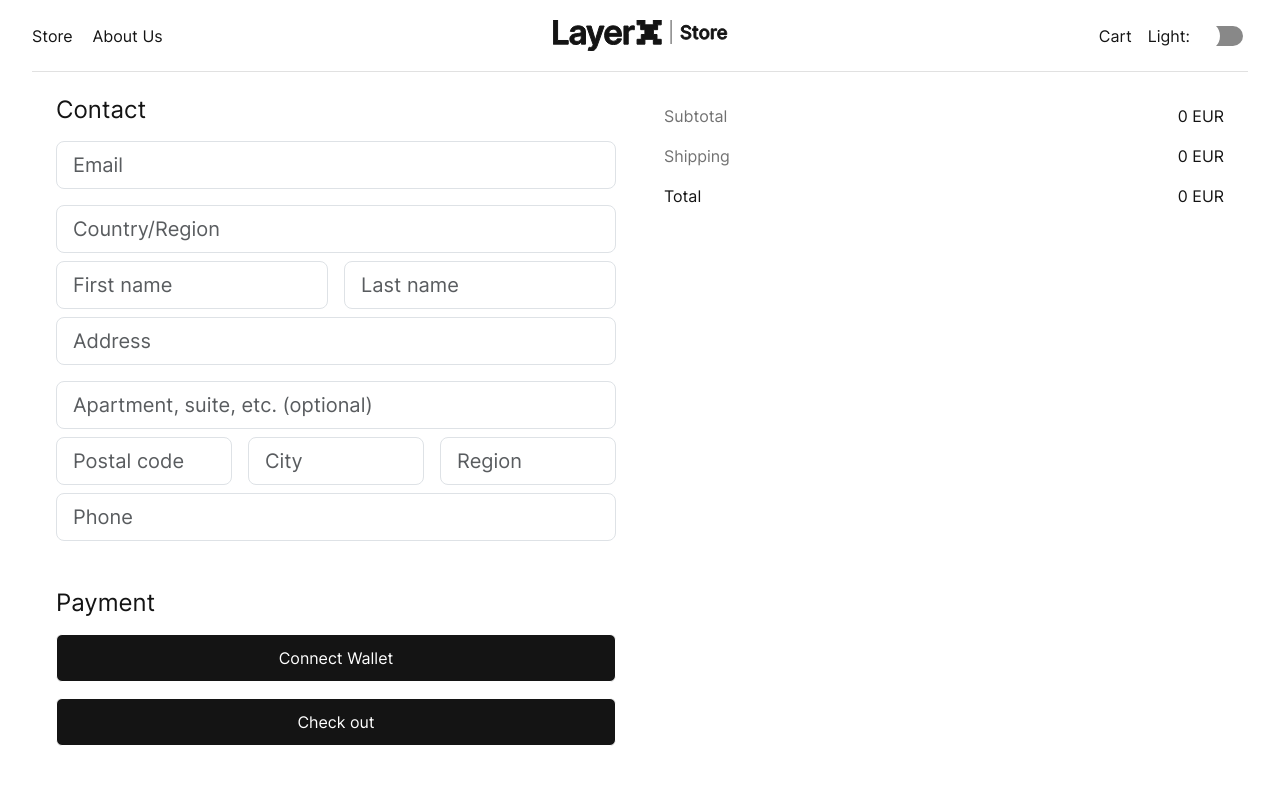
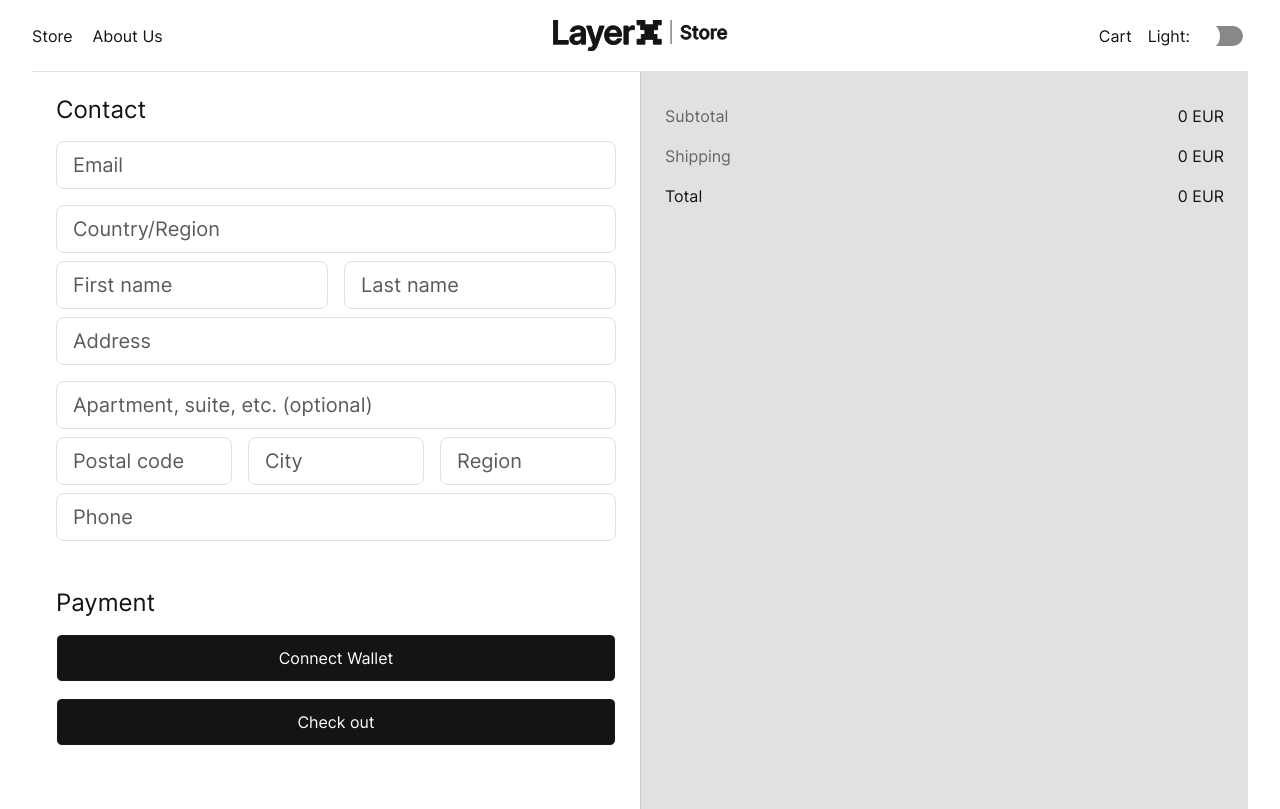
Before and after one commit to MarcusviniciusLsantos/Layerx-store, a Next.js app: page /checkout in a window 1280 px wide. Built offline with nearby package versions, Linux system fonts and the light colour scheme.

Commit message:
adding cart bg

```diff
--- a/components/check-out-page/check-out-page.module.css
+++ b/components/check-out-page/check-out-page.module.css
@@ -19,3 +19,8 @@
     background-color: var(--bg-color) !important;
     color: var(--primary-color) !important;
 }
+
+.cart {
+    background-color: var(--bd-color);
+    border-left: 1px solid var(--bd-color);
+}
--- a/components/check-out-page/check-out-page.tsx
+++ b/components/check-out-page/check-out-page.tsx
@@ -64,7 +64,7 @@
         <button className={styles.button}>Connect Wallet</button>
         <button className={styles.button}>Check out</button>
       </div>
-      <div className="d-flex flex-column col-6 p-4">
+      <div className={`d-flex flex-column col-6 p-4 ${styles.cart}`}>
         {context?.carts &&
           context?.carts?.map((item: any, key: number) => (
             <div className="d-flex justify-content-between align-items-center" key={key}>
```
